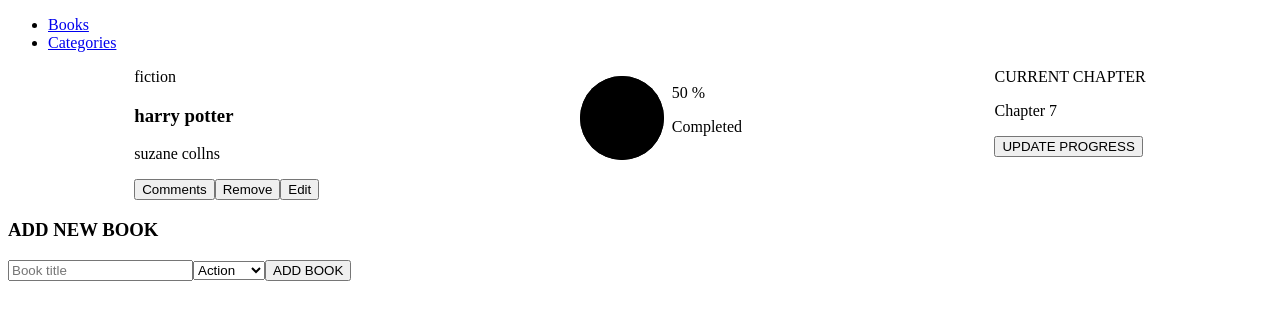
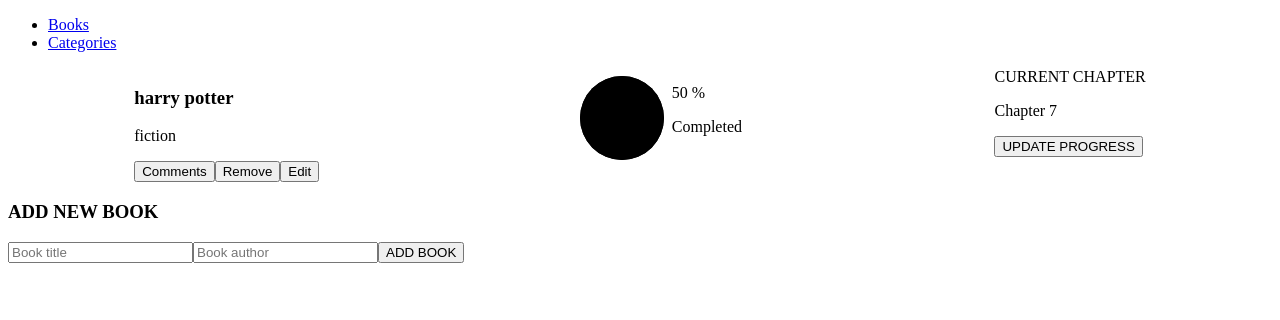
Before and after one commit to mugishasam123/Bookstore--CMS, a React (Create React App) app: page / in a window 1280 px wide. Shown: the top 320 px of the page. Built offline with nearby package versions, Linux system fonts and the light colour scheme.

Commit message:
Add license and live demo

```diff
--- a/src/components/BookCard.js
+++ b/src/components/BookCard.js
@@ -4,7 +4,7 @@
 import { removeBook } from '../redux/books/books';
 import './styles/bookCard.css';
 
-const BookCard = ({ id, title, category }) => {
+const BookCard = ({ id, title, author }) => {
   const dispatch = useDispatch();
   const handleDelete = () => {
     dispatch(removeBook({ id }));
@@ -12,9 +12,8 @@
   return (
     <div className="card">
       <div className="details">
-        <span className="category">{category}</span>
         <h3 className="title">{title}</h3>
-        <p className="author"> suzane collns </p>
+        <p className="author">{author}</p>
         <div className="actions">
           <button type="button"> Comments </button>
           <button type="button" onClick={handleDelete}>
@@ -36,14 +35,13 @@
         </svg>
         <div className="count">
           <p> 50 % </p>
-
           <span> Completed </span>
         </div>
       </div>
       <div className="chapter">
         <span> CURRENT CHAPTER </span>
+        <p> Chapter 7 </p>
 
-        <p> Chapter 7 </p>
         <button type="button"> UPDATE PROGRESS </button>
       </div>
     </div>
@@ -53,6 +51,6 @@
 BookCard.propTypes = {
   id: PropTypes.string.isRequired,
   title: PropTypes.string.isRequired,
-  category: PropTypes.string.isRequired,
+  author: PropTypes.string.isRequired,
 };
 export default BookCard;
--- a/src/components/Books.js
+++ b/src/components/Books.js
@@ -14,7 +14,7 @@
             key={book.id}
             id={book.id}
             title={book.title}
-            category={book.category}
+            author={book.author}
           />
         ))}
       </div>
--- a/src/components/Form.js
+++ b/src/components/Form.js
@@ -5,7 +5,7 @@
 
 const Form = () => {
   const [title, setTitle] = useState('');
-  const [category, setCategory] = useState('');
+  const [author, setAuthor] = useState('');
   const dispatch = useDispatch();
   const data = useSelector((state) => state.books);
   const handleSubmit = (e) => {
@@ -13,17 +13,16 @@
     const newBook = {
       id: `item_${data.length + 1}`,
       title,
-      category,
+      author,
     };
     dispatch(addBook(newBook));
     setTitle('');
-    setCategory('');
+    setAuthor('');
   };
 
   return (
     <section className="form">
       <h3> ADD NEW BOOK </h3>
-
       <form onSubmit={handleSubmit}>
         <input
           type="text"
@@ -32,18 +31,13 @@
           value={title}
           onChange={(e) => setTitle(e.target.value)}
         />
-        <select value={category} onChange={(e) => setCategory(e.target.value)}>
-          <option value="action"> Action </option>
-
-          <option value="comedy"> Comedy </option>
-
-          <option value="horror"> Horror </option>
-
-          <option value="fiction"> Fiction </option>
-
-          <option value="classics"> Classics </option>
-        </select>
-
+        <input
+          type="text"
+          placeholder="Book author"
+          required
+          value={author}
+          onChange={(e) => setAuthor(e.target.value)}
+        />
         <button type="submit"> ADD BOOK </button>
       </form>
     </section>
--- a/src/redux/books/books.js
+++ b/src/redux/books/books.js
@@ -5,7 +5,7 @@
   {
     id: 'item_1',
     title: 'harry potter',
-    category: 'fiction',
+    author: 'fiction',
   },
 ];
 export const addBook = (payload) => ({
```
Also changed, not shown: 1 other file (tests, documents, lock files or other folders).
